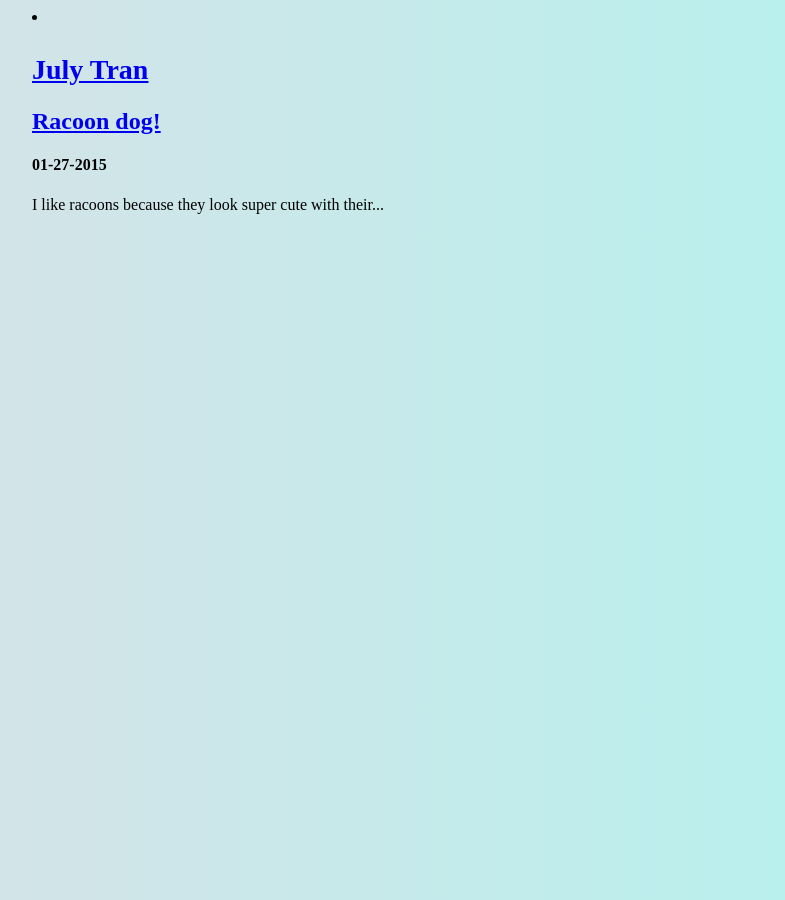
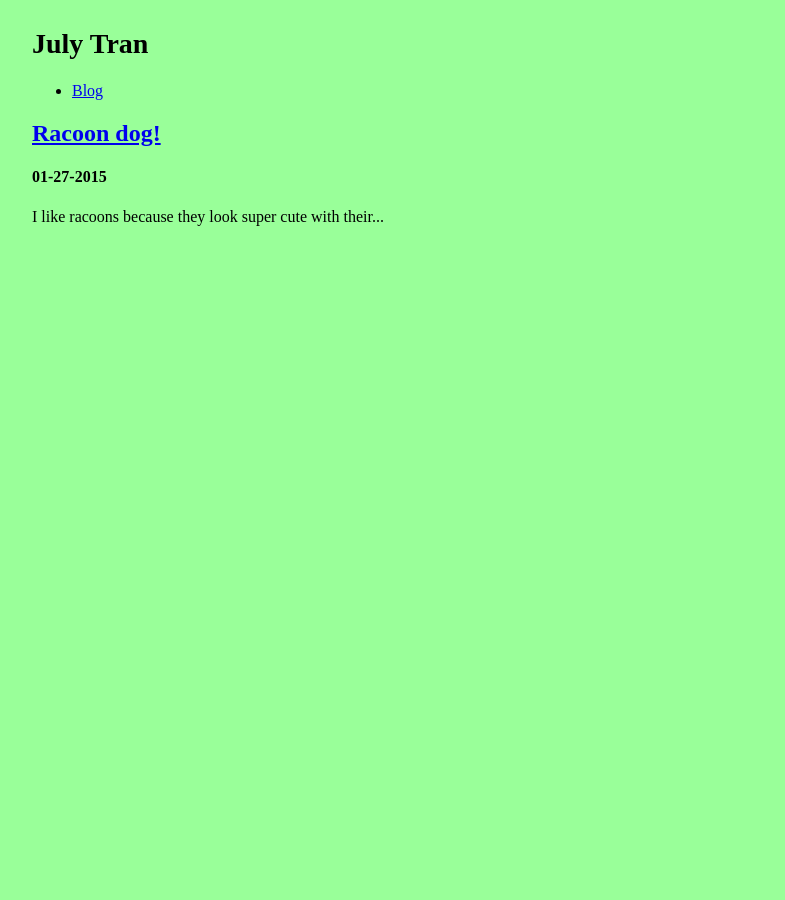
Before and after one commit to julyytran/julyytran.github.io, a Jekyll site: the page built from index.html, in a window 1280 px wide. Shown: the whole page, without its empty margins (158-943 px from the left). Built offline with Jekyll 4.4.1, drawn with Linux system fonts in a browser that asks for light colours.

Commit message:
change bg, add blog link

```diff
--- a/_includes/header.html
+++ b/_includes/header.html
@@ -7,9 +7,10 @@
 </head>
 <body>
   <header class="container">
-    <li><a href="/"><h3>{{ site.title }}</h3></a></li>
+  <h3>{{ site.title }}</h3>
   <div>
     <ul>
+      <li><a href="/">Blog</a></li>
     </header>
     </ul>
   </div>
--- a/css/styles.css
+++ b/css/styles.css
@@ -4,14 +4,7 @@
   ========================================
 */
 body {
-  background: rgba(242,246,248,1);
-  background: -moz-linear-gradient(left, rgba(242,246,248,1) 0%, rgba(216,225,231,1) 0%, rgba(174,245,239,1) 100%);
-  background: -webkit-gradient(left top, right top, color-stop(0%, rgba(242,246,248,1)), color-stop(0%, rgba(216,225,231,1)), color-stop(100%, rgba(174,245,239,1)));
-  background: -webkit-linear-gradient(left, rgba(242,246,248,1) 0%, rgba(216,225,231,1) 0%, rgba(174,245,239,1) 100%);
-  background: -o-linear-gradient(left, rgba(242,246,248,1) 0%, rgba(216,225,231,1) 0%, rgba(174,245,239,1) 100%);
-  background: -ms-linear-gradient(left, rgba(242,246,248,1) 0%, rgba(216,225,231,1) 0%, rgba(174,245,239,1) 100%);
-  background: linear-gradient(to right, rgba(242,246,248,1) 0%, rgba(216,225,231,1) 0%, rgba(174,245,239,1) 100%);
-  filter: progid:DXImageTransform.Microsoft.gradient( startColorstr='#f2f6f8', endColorstr='#aef5ef', GradientType=1 );
+  background: #99ff99;
 }
 /*
   ========================================
```
